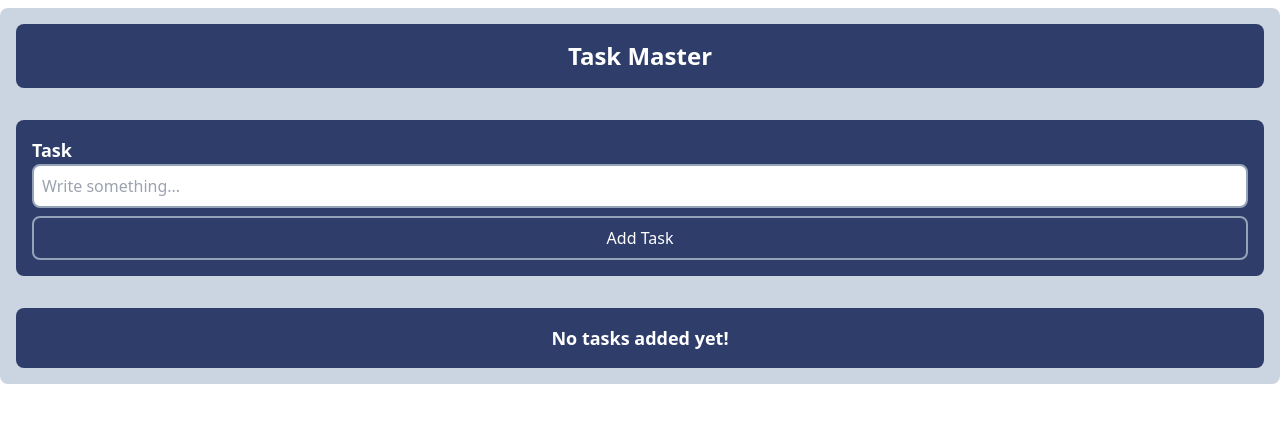
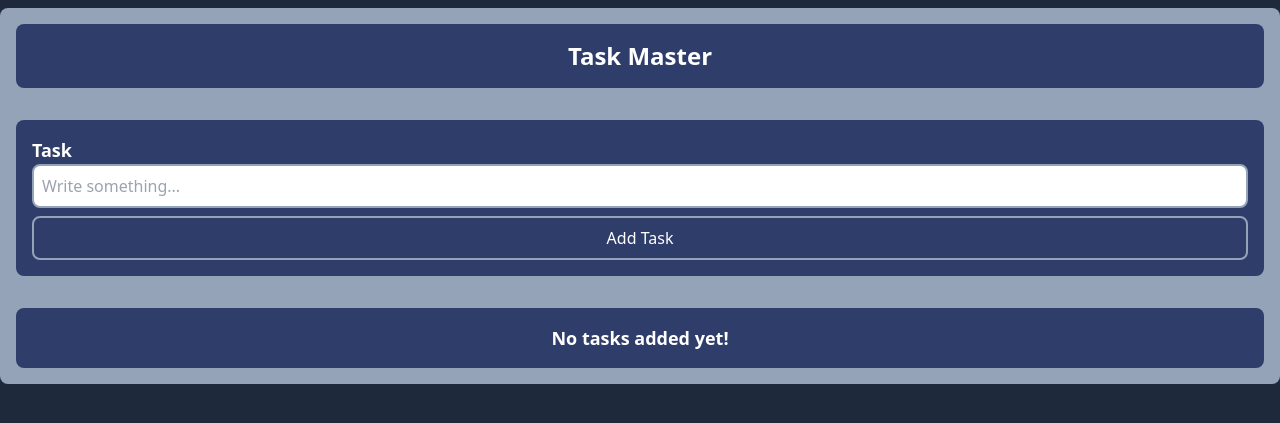
Before and after one commit to Asad520/flask-todo-app, a Flask app: page / in a window 1280 px wide. Shown: the top 423 px of the page. Run offline with Flask 3, Linux system fonts and the light colour scheme; some libraries are stand-ins or nearby versions.

Commit message:
bg colors updated

```diff
--- a/templates/base.html
+++ b/templates/base.html
@@ -7,7 +7,7 @@
     <script src="https://cdn.tailwindcss.com"></script>
     {% block head %}{% endblock %}
 </head>
-<body class="mt-2">
+<body class="mt-2 bg-slate-800">
     {% block body %}{% endblock %}
 </body>
 </html>
--- a/templates/index.html
+++ b/templates/index.html
@@ -5,7 +5,7 @@
 {% endblock %}
 
 {% block body %}
-<div class="container mx-auto bg-slate-300 flex flex-col rounded-lg">
+<div class="container mx-auto bg-slate-400 flex flex-col rounded-lg">
     <h1 class="font-black text-white text-2xl bg-[#2f3d6a] text-center lg:py-4 py-2 rounded-lg m-4">Task Master</h1>
 
     <!-- Form -->
```
